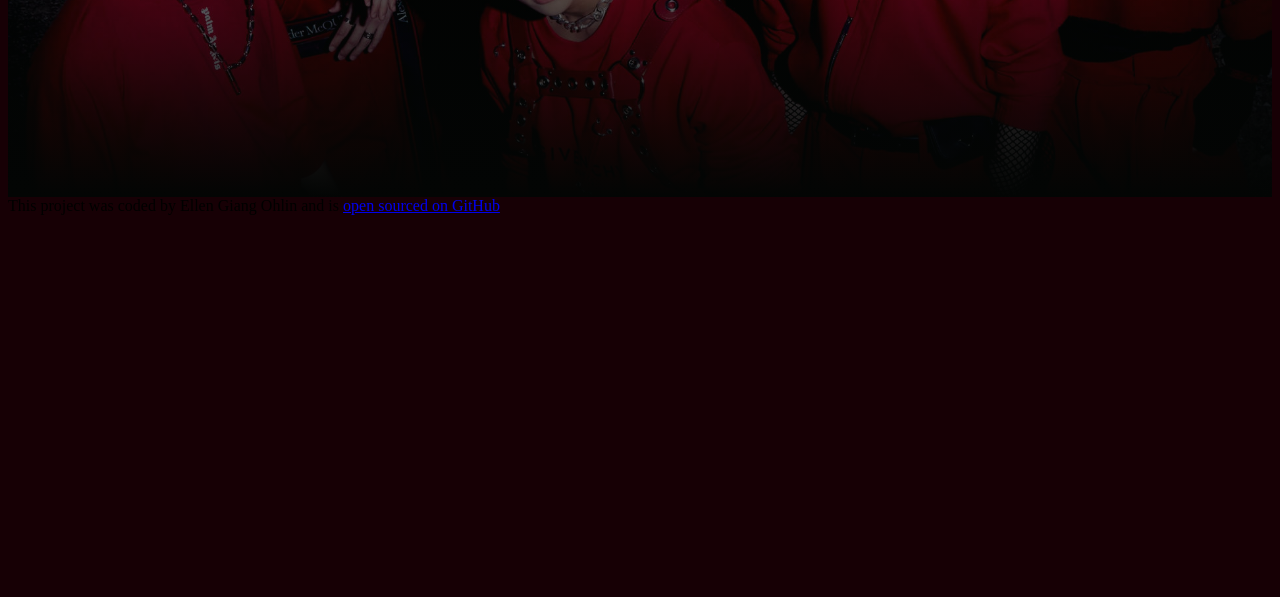
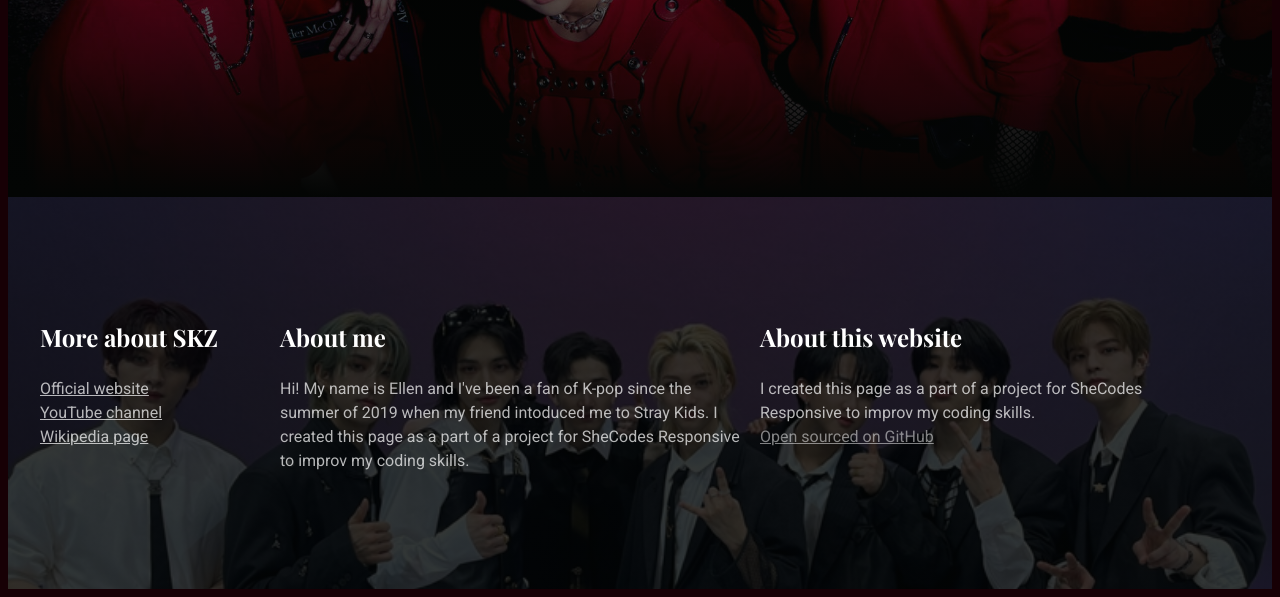
Before and after one commit to Lengi/artist-project, a plain HTML site: page index.html in a window 1280 px wide. Shown: the part 560-1157 px from the top of the page. Before the commit the page ends 800 px from the top, so only its background shows below. Drawn offline with nearby package versions, Linux system fonts and the light colour scheme; a web font is replaced by a local one.

Commit message:
Added the footer

```diff
--- a/index.html
+++ b/index.html
@@ -22,12 +22,56 @@
         <h2>K-POP boy-group</h2>
         <a href="#more">LEARN MORE</a>
       </header>
+      <footer>
+        <section class="grid">
+          <div>
+            <h3>More about SKZ</h3>
 
-      <footer>
-        This project was coded by Ellen Giang Ohlin and is
-        <a href="https://github.com/Lengi/artist-project" target="_blank"
-          >open sourced on GitHub</a
-        >
+            <ul>
+              <li>
+                <a href="https://straykids.jype.com/" target="_blank">
+                  Official website</a
+                >
+              </li>
+              <li>
+                <a
+                  href="https://www.youtube.com/channel/UC9rMiEjNaCSsebs31MRDCRA"
+                  target="_blank"
+                >
+                  YouTube channel</a
+                >
+              </li>
+              <li>
+                <a
+                  href="https://en.wikipedia.org/wiki/Stray_Kids"
+                  target="_blank"
+                >
+                  Wikipedia page</a
+                >
+              </li>
+            </ul>
+          </div>
+          <div>
+            <h3>About me</h3>
+            <p>
+              Hi! My name is Ellen and I've been a fan of K-pop since the summer
+              of 2019 when my friend intoduced me to Stray Kids. I created this
+              page as a part of a project for SheCodes Responsive to improv my
+              coding skills.
+            </p>
+          </div>
+          <div>
+            <h3>About this website</h3>
+            <p>
+              I created this page as a part of a project for SheCodes Responsive
+              to improv my coding skills.
+              <br />
+              <a href="https://github.com/Lengi/artist-project" target="_blank"
+                >Open sourced on GitHub</a
+              >
+            </p>
+          </div>
+        </section>
       </footer>
     </div>
   </body>
--- a/src/styles.css
+++ b/src/styles.css
@@ -11,6 +11,17 @@ body {
   max-width: 1400px;
   margin: 0 auto;
 }
+
+.grid {
+  display: grid;
+  grid-template-columns: 1fr 2fr 2fr;
+}
+
+section {
+  max-width: 1200px;
+  margin: 0 auto;
+}
+
 header {
   background: linear-gradient(
       360deg,
@@ -68,7 +79,49 @@ header a {
   margin-top: 10px;
 }
 
-@media (max-width: 900px) {
+footer {
+  color: white;
+  background-image: linear-gradient(rgba(2, 4, 3, 0.8), rgba(2, 4, 3, 0.8)),
+    url(../images/SKZ-6.png);
+  background-repeat: no-repeat;
+  background-size: cover;
+  padding: 100px 0;
+}
+
+footer h3 {
+  font-family: var(--main-font);
+  font-weight: 700;
+  font-size: 24px;
+  line-height: 31.99px;
+}
+
+footer p {
+  font-family: var(--basic-font);
+  font-weight: 400;
+  font-size: 16px;
+  line-height: 24px;
+  opacity: 0.7;
+  margin-right: 20px;
+}
+
+footer ul {
+  padding: 0;
+}
+
+footer li {
+  list-style: none;
+}
+
+footer a {
+  font-family: var(--basic-font);
+  font-weight: 400;
+  font-size: 16px;
+  line-height: 24px;
+  color: white;
+  opacity: 0.7;
+}
+
+@media (max-width: 960px) {
   header: {
     padding: 60px 0;
   }
@@ -84,4 +137,12 @@ header a {
   header h3 {
     font-size: 12px;
   }
+
+  footer {
+    padding: 45px;
+  }
+
+  footer h3 {
+    font-size: 18px;
+  }
 }
```
Also changed, not shown: images/SKZ-6.png (added).
